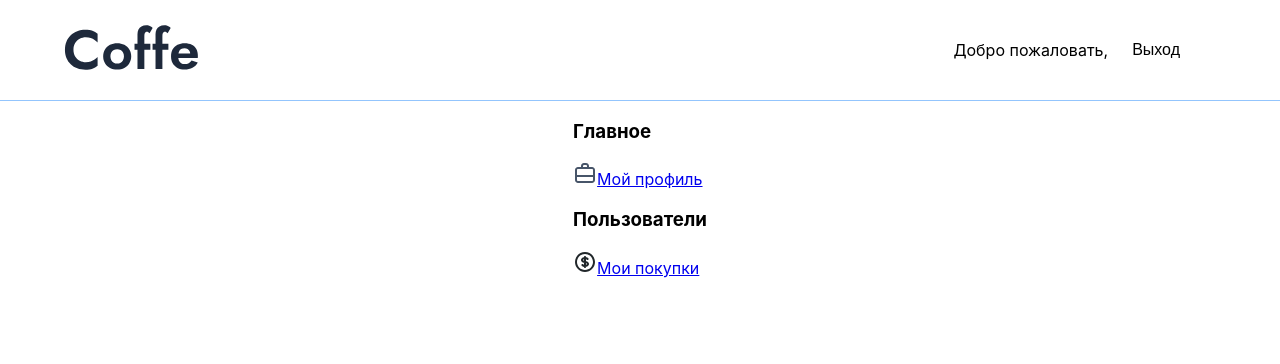
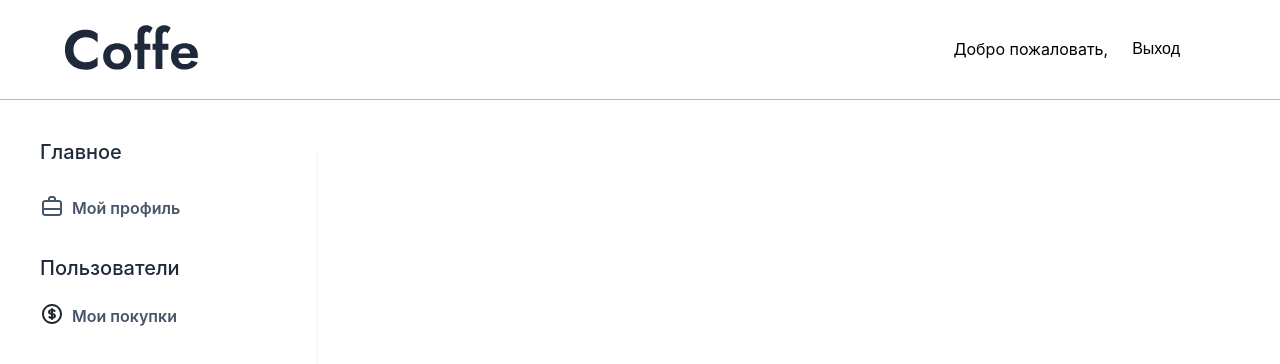
Before and after one commit to RitaKruglova/digicoffee-test-task, a React (Create React App) app: page / in a window 1280 px wide. Shown: the top 364 px of the page. Built offline with nearby package versions, Linux system fonts and the light colour scheme; no server answers.

Commit message:
feat: add useResize hook

```diff
--- a/src/components/app/app.module.css
+++ b/src/components/app/app.module.css
@@ -20,3 +20,9 @@
   text-rendering: optimizeLegibility;
   font-family: 'Inter', 'Arial', sans-serif;
 }
+
+.main {
+  width: 100%;
+  display: flex;
+  justify-content: flex-start;
+}
--- a/src/components/app/app.tsx
+++ b/src/components/app/app.tsx
@@ -2,8 +2,9 @@ import { Route, Routes, useLocation } from 'react-router-dom';
 import appStyles from './app.module.css';
 import Login from '../../pages/login/login';
 import Header from '../header/header';
-import { loginRoure } from '../../utils/constants';
+import { loginRoure, profileRoute } from '../../utils/constants';
 import Menu from '../menu/menu';
+import Profile from '../../pages/profile/profile';
 
 function App() {
   const location = useLocation();
@@ -18,6 +19,10 @@ function App() {
             path={loginRoure}
             element={<Login />}
           />
+          <Route
+            path={profileRoute}
+            element={<Profile />}
+          />
         </Routes>
       </main>
     </div>
--- a/src/components/header/header.tsx
+++ b/src/components/header/header.tsx
@@ -1,7 +1,7 @@
 import { FC, useEffect } from 'react';
 import headerStyles from './header.module.css';
 import logo from '../../images/logo.svg';
-import { useAppDispatch, useAppSelector } from '../../utils/reduxHooks';
+import { useAppDispatch, useAppSelector } from '../../hooks/reduxHooks';
 import { fetchUserById, fetchUsers } from '../../store/slices/userSlice';
 import { useNavigate } from 'react-router-dom';
 import { loginRoure } from '../../utils/constants';
--- a/src/components/menu/menu.module.css
+++ b/src/components/menu/menu.module.css
@@ -0,0 +1,65 @@
+.container {
+  width: 298px;
+  height: calc(100vh - 100px);
+  position: relative;
+  margin-left: 20px;
+}
+
+.container::after {
+  content: '';
+  position: absolute;
+  top: 50px;
+  bottom: 50px;
+  right: 0;
+  width: 1px;
+  background-color: #EFF6FF;
+}
+
+.title {
+  padding-left: 20px;
+  font-weight: 500;
+  font-size: 20px;
+  line-height: 140%;
+  color: #1e293b;
+  width: 224px;
+  height: 48px;
+  margin-top: 28px;
+  margin-bottom: 8px;
+  display: flex;
+  align-items: center;
+}
+
+.title:last-of-type {
+  margin-top: 12px;
+  margin-bottom: 0;
+}
+
+.link {
+  height: 48px;
+  width: 224px;
+  padding-left: 20px;
+  display: flex;
+  justify-content: flex-start;
+  align-items: center;
+  gap: 8px;
+  font-weight: 600;
+  font-size: 16px;
+  line-height: 175%;
+  color: #475569;
+  text-decoration: none;
+}
+
+.active {
+  color: #2563eb;
+  background-color: #eff6ff;
+}
+
+.icon {
+  padding-bottom: 4px;
+  width: 24px;
+  height: 24px;
+}
+
+@media screen and (max-width: 798px) {
+
+}
--- a/src/components/menu/menu.tsx
+++ b/src/components/menu/menu.tsx
@@ -4,8 +4,11 @@ import { NavLink } from 'react-router-dom';
 import { paymentsRoute, profileRoute, usersRoute } from '../../utils/constants';
 import bagIcon from '../../images/bag-icon.svg';
 import dollarIcon from '../../images/dollar-icon.svg';
+import { useResize } from '../../hooks/useResize';
 
 const Menu: FC = () => {
+  const { width } = useResize();
+
   return (
     <nav className={menuStyles.container}>
       <h3 className={menuStyles.title}>Главное</h3>
--- /dev/null
+++ b/src/hooks/useResize.ts
@@ -0,0 +1,17 @@
+import { useState, useEffect } from 'react';
+
+export const useResize = () => {
+  const [width, setWidth] = useState(window.innerWidth);
+
+  useEffect(() => {
+    const handleResize = () => {
+      setWidth(window.innerWidth);
+    };
+    window.addEventListener('resize', handleResize);
+    return () => {
+      window.removeEventListener('resize', handleResize);
+    };
+  }, []);
+
+  return { width };
+};
--- a/src/pages/login/login.tsx
+++ b/src/pages/login/login.tsx
@@ -1,10 +1,9 @@
 import { FC } from 'react';
 import loginStyles from './login.module.css';
-import { useAppDispatch, useAppSelector } from '../../utils/reduxHooks';
+import { useAppDispatch, useAppSelector } from '../../hooks/reduxHooks';
 import { fetchLogin, setValue } from '../../store/slices/userSlice';
 import { useNavigate } from 'react-router-dom';
 import { profileRoute } from '../../utils/constants';
-import { api } from '../../utils/Api';
 
 const Login: FC = () => {
   const values = useAppSelector(store => store.user.values);
```
Also changed, not shown: src/hooks/reduxHooks.ts (renamed from src/utils/reduxHooks.ts).
